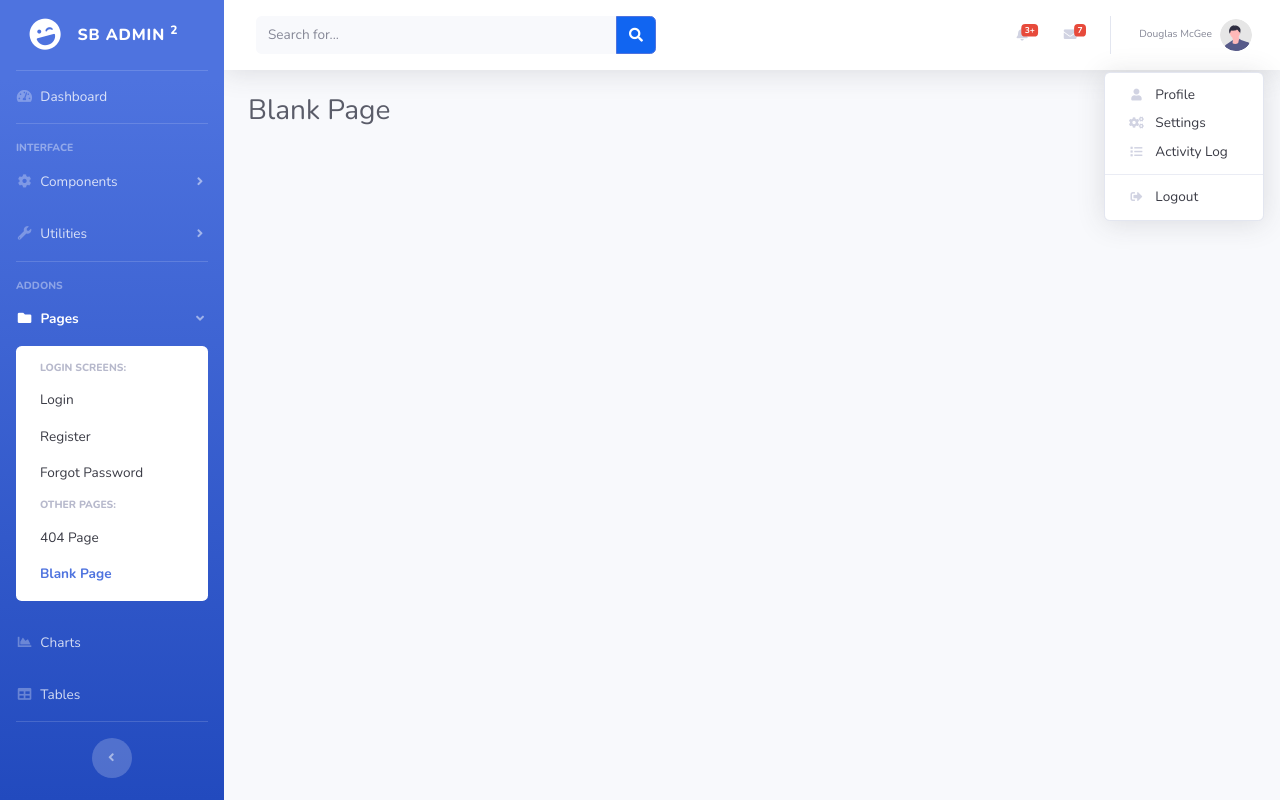
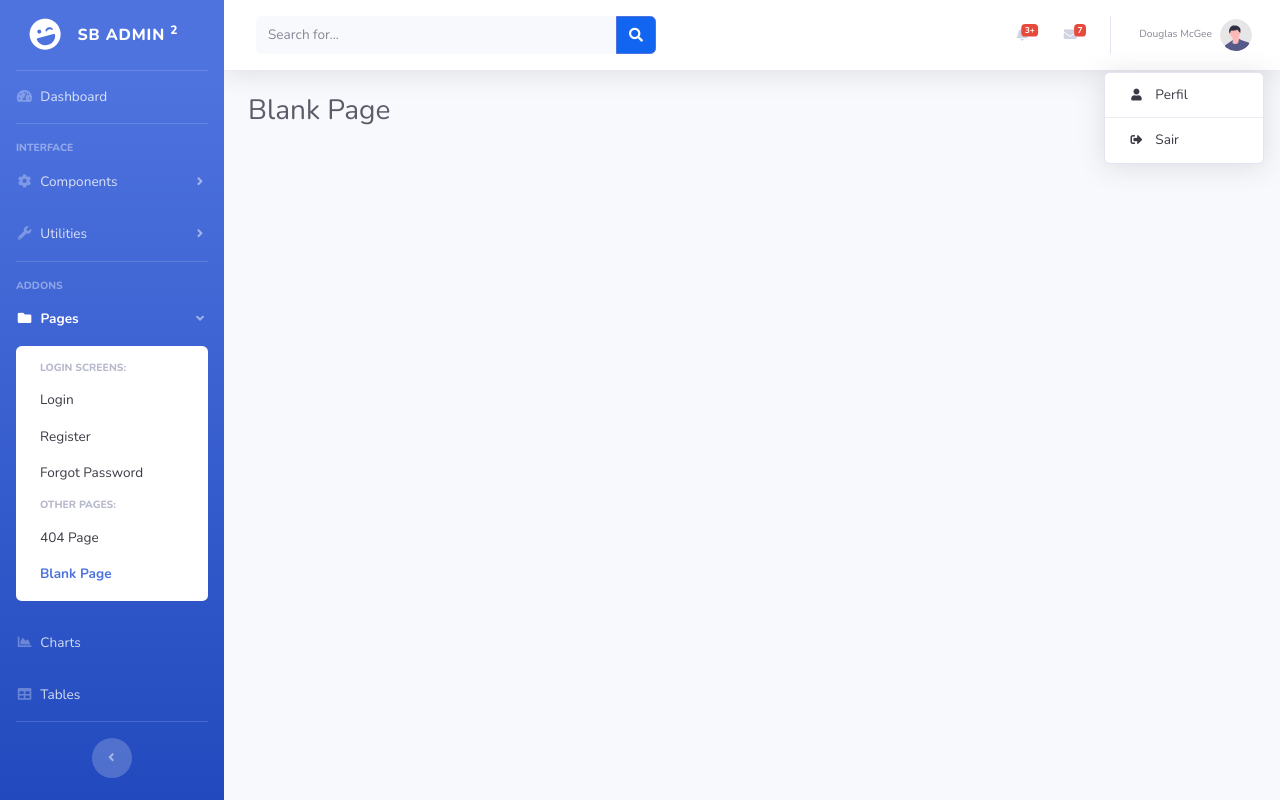
Before and after one commit to Acelot270290/sistema-gerenciamento, a CodeIgniter app: page /ordem/index.php/home/index in a window 1280 px wide, after a click on "Douglas McGee". Run offline with CodeIgniter, Linux system fonts and the light colour scheme.

Commit message:
criando o metodo logout

```diff
--- a/application/views/layout/footer.php
+++ b/application/views/layout/footer.php
@@ -29,15 +29,15 @@
         <div class="modal-dialog" role="document">
             <div class="modal-content">
                 <div class="modal-header">
-                    <h5 class="modal-title" id="exampleModalLabel">Ready to Leave?</h5>
+                    <h5 class="modal-title" id="exampleModalLabel">Pronto para sair</h5>
                     <button class="close" type="button" data-dismiss="modal" aria-label="Close">
                         <span aria-hidden="true">×</span>
                     </button>
                 </div>
-                <div class="modal-body">Select "Logout" below if you are ready to end your current session.</div>
+                <div class="modal-body">Clique em "Sair" para encerrar a sessão</div>
                 <div class="modal-footer">
-                    <button class="btn btn-secondary" type="button" data-dismiss="modal">Cancel</button>
-                    <a class="btn btn-primary" href="login.html">Logout</a>
+                    <button class="btn btn-secondary btn-sm" type="button" data-dismiss="modal">Cancelar</button>
+                    <a class="btn btn-primary btn-sm," href="<?php echo base_url('login/logout'); ?>">Sair</a>
                 </div>
             </div>
         </div>
--- a/application/views/layout/navbar.php
+++ b/application/views/layout/navbar.php
@@ -178,21 +178,13 @@
                             <div class="dropdown-menu dropdown-menu-right shadow animated--grow-in"
                                 aria-labelledby="userDropdown">
                                 <a class="dropdown-item" href="#">
-                                    <i class="fas fa-user fa-sm fa-fw mr-2 text-gray-400"></i>
-                                    Profile
-                                </a>
-                                <a class="dropdown-item" href="#">
-                                    <i class="fas fa-cogs fa-sm fa-fw mr-2 text-gray-400"></i>
-                                    Settings
-                                </a>
-                                <a class="dropdown-item" href="#">
-                                    <i class="fas fa-list fa-sm fa-fw mr-2 text-gray-400"></i>
-                                    Activity Log
+                                    <i class="fas fa-user fa-sm fa-fw mr-2 text-gray-900"></i>
+                                    Perfil
                                 </a>
                                 <div class="dropdown-divider"></div>
                                 <a class="dropdown-item" href="#" data-toggle="modal" data-target="#logoutModal">
-                                    <i class="fas fa-sign-out-alt fa-sm fa-fw mr-2 text-gray-400"></i>
-                                    Logout
+                                    <i class="fas fa-sign-out-alt fa-sm fa-fw mr-2 text-gray-900"></i>
+                                    Sair
                                 </a>
                             </div>
                         </li>
--- a/application/views/login/index.php
+++ b/application/views/login/index.php
@@ -24,7 +24,7 @@
                 <div class="text-center">
                   <h1 class="h4 text-gray-900 mb-4">Seja Bem vindo!</h1>
                 </div>
-                <form class="user" name="form_index" method="POST">
+                <form class="user" name="form_auth" method="POST" action="<?php echo base_url('login/auth'); ?>">
                   <div class="form-group">
                     <input type="email" name="email" class="form-control form-control-user"  placeholder="Digite o seu email">
                   </div>
```
Also changed, not shown: application/controllers/Login.php (+18 -4 lines).
